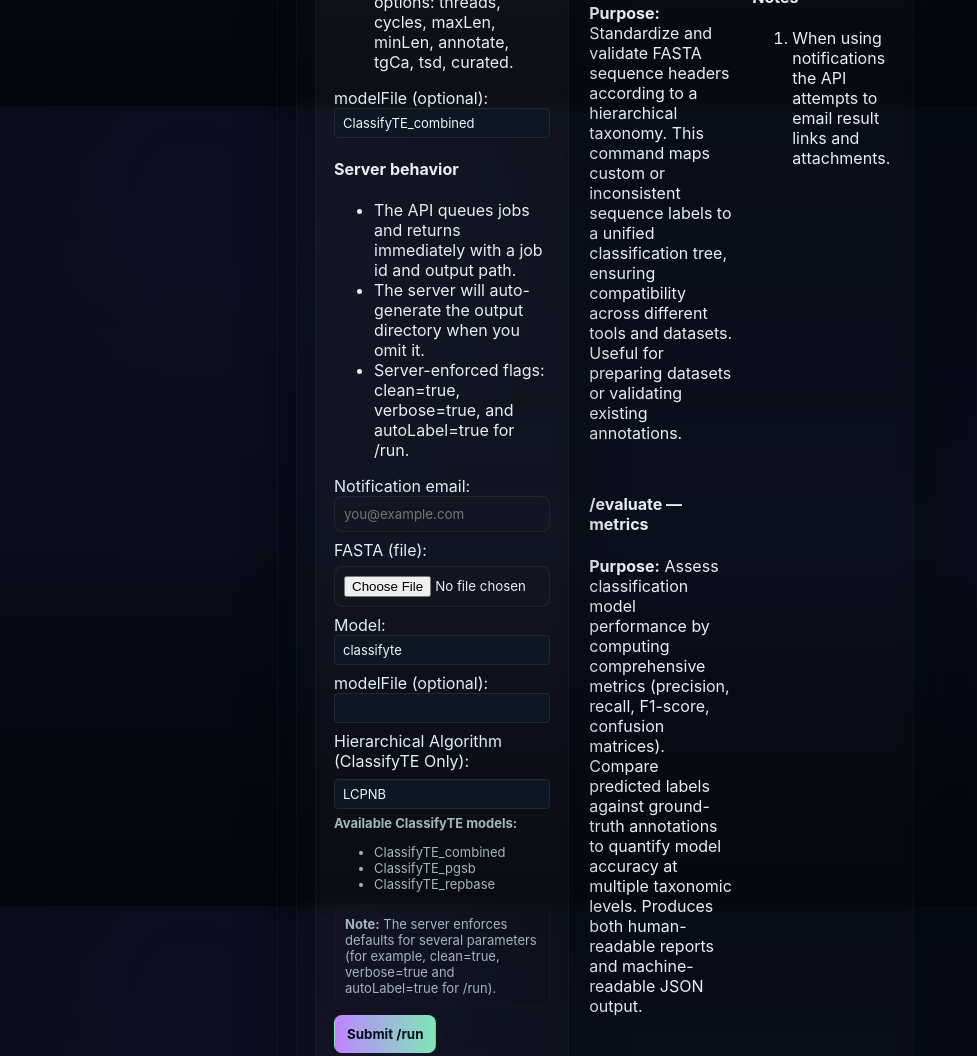
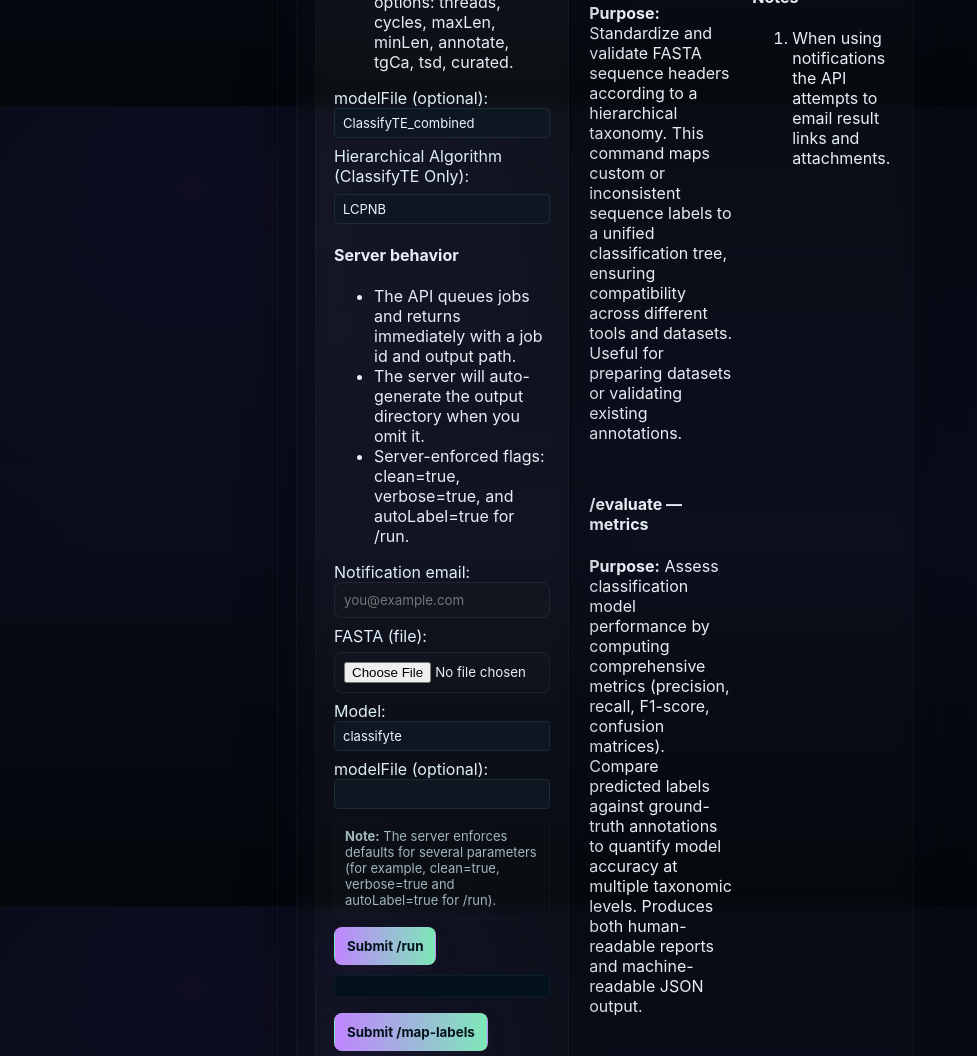
Before and after one commit to 010010110/te_eval_tool, a plain HTML site: page frontend/index.html in a window 1280 px wide. Shown: the part 1494-2550 px from the top of the page, without its empty margins (0-977 px from the left). Drawn offline with Linux system fonts and the light colour scheme.

Commit message:
Implementacao do Inpactor2 na interface Web e Backend

```diff
--- a/frontend/index.html
+++ b/frontend/index.html
@@ -129,6 +129,15 @@
                     <div id="modelOptions">
                         <label id="modelFileLabel">modelFile (optional):
                             <select name="modelFile" id="modelFileSelect">
+                                </select>
+                        </label>
+
+                        <div id="classifyteOpts" class="model-specific hidden">
+                            <div id="algorithmGroup">
+                                <label for="algorithm">Hierarchical Algorithm (ClassifyTE Only):</label>
+                                <select id="algorithm" name="algorithm">
+                                    <option value="lcpnb" selected>LCPNB</option>
+                                    <option value="nllcpn">NLLCPN</option>
                                 </select>
                         </label>
                             <h4>Server behavior</h4>
```
Also changed, not shown: backend/src/controllers/coreController.js (+7 -0 lines), 1 other file.
